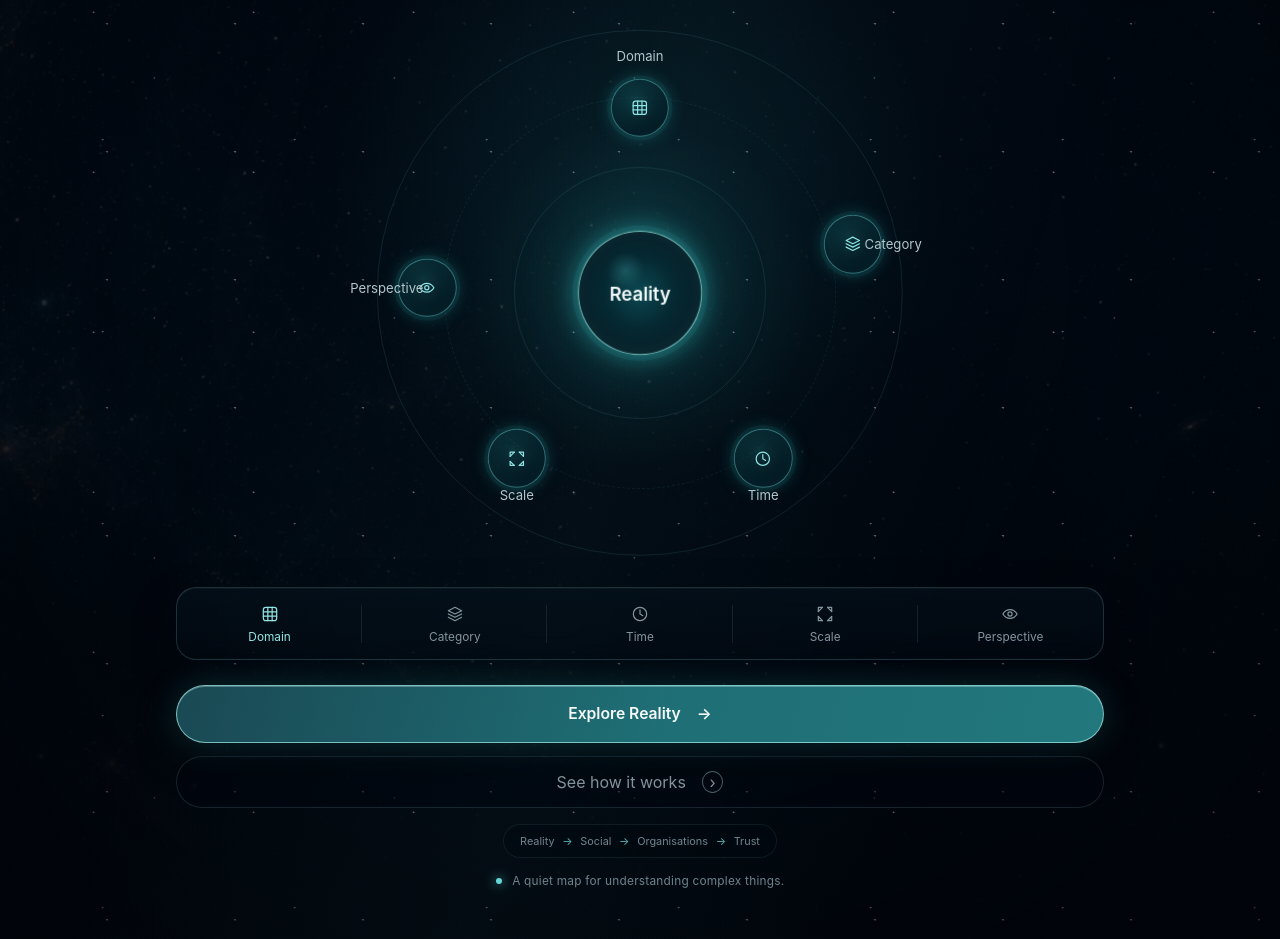
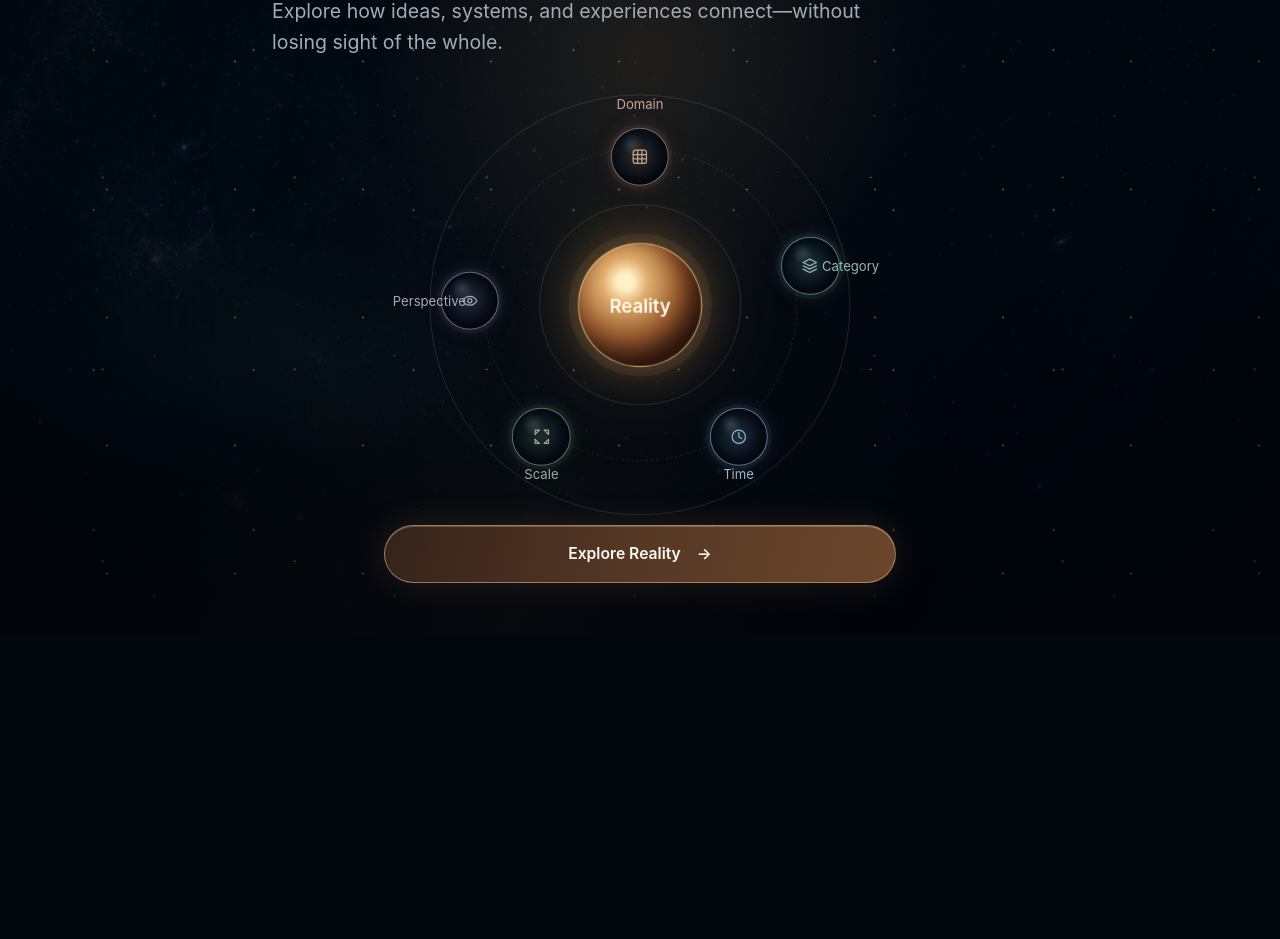
Before and after one commit to devcamos/reality-orbit, a React (Vite) app: page / in a window 1280 px wide. Shown: the part 360-1299 px from the top of the page. After the commit the page ends 994 px from the top, so only its background shows below. Built offline with nearby package versions, Linux system fonts and the light colour scheme.

Commit message:
Simplify the observatory entry point (#15)

```diff
--- a/src/components/ObservatoryIntroduction.tsx
+++ b/src/components/ObservatoryIntroduction.tsx
@@ -7,17 +7,12 @@ interface ObservatoryIntroductionProps {
 
 type LensName = "Domain" | "Category" | "Time" | "Scale" | "Perspective";
 
-interface Lens {
-  readonly name: LensName;
-  readonly question: string;
-}
-
-const lenses: readonly Lens[] = [
-  { name: "Domain", question: "What area of reality is this?" },
-  { name: "Category", question: "What kind of thing is it?" },
-  { name: "Time", question: "When does it exist or change?" },
-  { name: "Scale", question: "At what level are we looking?" },
-  { name: "Perspective", question: "From which viewpoint is it understood?" },
+const lenses: readonly LensName[] = [
+  "Domain",
+  "Category",
+  "Time",
+  "Scale",
+  "Perspective",
 ];
 
 function LensIcon({ name }: { readonly name: LensName }): ReactElement {
@@ -100,15 +95,12 @@ export function ObservatoryIntroduction({
         <div className="observatory-intro__opening">
           <h1 id="observatory-intro-title">Begin with Reality<span>.</span></h1>
           <p className="observatory-intro__lead">
-            Understand how ideas, systems, and experiences connect. Choose a
-            lens and move from the whole to the detail without losing context.
+            Explore how ideas, systems, and experiences connect—without losing
+            sight of the whole.
           </p>
         </div>
 
-        <figure
-          className="observatory-intro__map"
-          aria-label="Reality surrounded by five enduring lenses"
-        >
+        <figure className="observatory-intro__map">
           <div className="observatory-intro__map-field" aria-hidden="true">
             <span className="observatory-intro__map-orbit observatory-intro__map-orbit--outer" />
             <span className="observatory-intro__map-orbit observatory-intro__map-orbit--middle" />
@@ -116,30 +108,21 @@ export function ObservatoryIntroduction({
             <span className="observatory-intro__map-reality">Reality</span>
             {lenses.map((lens) => (
               <span
-                className={`observatory-intro__map-lens observatory-intro__map-lens--${lens.name.toLowerCase()}`}
-                key={lens.name}
+                className={`observatory-intro__map-lens observatory-intro__map-lens--${lens.toLowerCase()}`}
+                key={lens}
               >
                 <span className="observatory-intro__map-marker">
-                  <LensIcon name={lens.name} />
+                  <LensIcon name={lens} />
                 </span>
-                <span className="observatory-intro__map-label">{lens.name}</span>
+                <span className="observatory-intro__map-label">{lens}</span>
               </span>
             ))}
           </div>
+          <figcaption className="visually-hidden">
+            Reality surrounded by the five complementary lenses: Domain,
+            Category, Time, Scale, and Perspective.
+          </figcaption>
         </figure>
-
-        <ul
-          className="observatory-intro__lenses"
-          aria-label="Five lenses on Reality"
-        >
-          {lenses.map((lens) => (
-            <li key={lens.name}>
-              <LensIcon name={lens.name} />
-              <span>{lens.name}</span>
-              <span className="observatory-intro__lens-question">{lens.question}</span>
-            </li>
-          ))}
-        </ul>
 
         <button
           className="observatory-intro__enter"
@@ -150,32 +133,6 @@ export function ObservatoryIntroduction({
           <span>Explore Reality</span>
           <span aria-hidden="true">→</span>
         </button>
-
-        <details className="observatory-intro__explanation">
-          <summary>
-            <span>See how it works</span>
-            <span className="observatory-intro__play" aria-hidden="true">›</span>
-          </summary>
-          <ol aria-label="How to explore">
-            <li>Choose the lens that frames your question.</li>
-            <li>Select a concept to bring its meaning into focus.</li>
-            <li>Follow a curated path while Reality remains your reference point.</li>
-          </ol>
-        </details>
-
-        <nav className="observatory-intro__example" aria-label="Example route">
-          <ol>
-            <li>Reality</li>
-            <li>Social</li>
-            <li>Organisations</li>
-            <li>Trust</li>
-          </ol>
-        </nav>
-
-        <p className="observatory-intro__note">
-          <span className="observatory-intro__note-signal" aria-hidden="true" />
-          <span>A quiet map for understanding complex things.</span>
-        </p>
       </div>
     </section>
   );
--- a/src/styles/app.css
+++ b/src/styles/app.css
@@ -1,6 +1,16 @@
 :root {
   color-scheme: dark;
   font-family: "Avenir Next", "SF Pro Display", "Segoe UI Variable Display", "Segoe UI", sans-serif;
+  --space-void: #02060d;
+  --space-navy: #07111f;
+  --space-text: #f1f5f7;
+  --space-muted: #9fadb8;
+  --reality-color: #c99d69;
+  --domain-color: #b38361;
+  --category-color: #6f9f9a;
+  --time-color: #7397bb;
+  --scale-color: #78926f;
+  --perspective-color: #9182a4;
   background: #02060d;
 }
 
@@ -26,6 +36,15 @@ button {
   font: inherit;
 }
 
+.visually-hidden {
+  position: absolute;
+  width: 1px;
+  height: 1px;
+  overflow: hidden;
+  clip-path: inset(50%);
+  white-space: nowrap;
+}
+
 .app-shell,
 .orbit-frame-shell {
   min-height: 100dvh;
@@ -37,12 +56,14 @@ button {
   min-height: 100dvh;
   overflow: hidden;
   padding: clamp(1.5rem, 4vw, 3.5rem) 1rem;
-  color: #edf3f5;
+  color: var(--space-text);
   background:
-    radial-gradient(circle at 50% 42%, rgb(26 118 131 / 16%), transparent 31%),
+    radial-gradient(circle at 50% 42%, rgb(189 143 90 / 13%), transparent 31%),
+    radial-gradient(ellipse 28% 18% at 18% 72%, rgb(31 103 111 / 8%), transparent 72%),
+    radial-gradient(ellipse 28% 18% at 82% 23%, rgb(116 139 160 / 7%), transparent 75%),
     linear-gradient(180deg, rgb(2 7 15 / 91%), rgb(1 8 17 / 82%) 46%, rgb(0 5 12 / 98%)),
     var(--intro-background) center / cover no-repeat,
-    #02060d;
+    var(--space-void);
 }
 
 .observatory-intro::before,
@@ -68,14 +89,14 @@ button {
 
 .observatory-intro::after {
   background:
-    linear-gradient(105deg, transparent 30%, rgb(66 155 165 / 5%) 50%, transparent 70%),
+    linear-gradient(105deg, transparent 30%, rgb(189 143 90 / 4%) 50%, transparent 70%),
     radial-gradient(ellipse at center, transparent 38%, rgb(1 4 9 / 64%) 88%);
 }
 
 .observatory-intro__shell {
   position: relative;
   z-index: 2;
-  width: min(100%, 58rem);
+  width: min(100%, 46rem);
   margin: 0 auto;
 }
 
@@ -83,14 +104,14 @@ button {
   display: flex;
   align-items: center;
   justify-content: space-between;
-  margin-bottom: clamp(2.4rem, 7vw, 4.8rem);
+  margin-bottom: clamp(2.25rem, 6vw, 3.75rem);
 }
 
 .observatory-intro__brand {
   display: inline-flex;
   align-items: center;
   gap: 0.75rem;
-  color: #a7dbe0;
+  color: #b9c5cc;
   font-size: 0.76rem;
   font-weight: 650;
   letter-spacing: 0.23em;
@@ -103,17 +124,17 @@ button {
   width: 2.5rem;
   aspect-ratio: 1;
   place-items: center;
-  border: 1px solid rgb(125 226 230 / 46%);
+  border: 1px solid rgb(201 157 105 / 52%);
   border-right-color: transparent;
   border-radius: 50%;
-  box-shadow: 0 0 1.25rem rgb(71 220 222 / 14%);
+  box-shadow: 0 0 1.25rem rgb(201 157 105 / 15%);
 }
 
 .observatory-intro__brand-mark::before,
 .observatory-intro__brand-mark::after,
 .observatory-intro__brand-mark span {
   position: absolute;
-  border: 1px solid rgb(120 223 226 / 58%);
+  border: 1px solid rgb(201 157 105 / 62%);
   border-radius: 50%;
   content: "";
 }
@@ -132,8 +153,8 @@ button {
   width: 0.26rem;
   aspect-ratio: 1;
   border: 0;
-  background: #9ce9e8;
-  box-shadow: 0 0 0.65rem #74dfe2;
+  background: #e0b77f;
+  box-shadow: 0 0 0.65rem rgb(201 157 105 / 72%);
 }
 
 .observatory-intro__signal {
@@ -141,14 +162,14 @@ button {
   width: 2.65rem;
   aspect-ratio: 1;
   place-items: center;
-  color: #e7f6f6;
-  border: 1px solid rgb(147 200 210 / 25%);
+  color: #d8e1e6;
+  border: 1px solid rgb(164 196 218 / 20%);
   border-radius: 50%;
   box-shadow: inset 0 0 1rem rgb(64 144 159 / 7%);
 }
 
 .observatory-intro__opening {
-  max-width: 47rem;
+  max-width: 44rem;
 }
 
 .observatory-intro h1 {
@@ -162,22 +183,22 @@ button {
 }
 
 .observatory-intro h1 span {
-  color: #73e0e1;
-  text-shadow: 0 0 1.3rem rgb(77 219 221 / 36%);
+  color: var(--reality-color);
+  text-shadow: 0 0 1.3rem rgb(201 157 105 / 32%);
 }
 
 .observatory-intro__lead {
-  max-width: 54ch;
+  max-width: 48ch;
   margin: 1.1rem 0 0;
-  color: #9caeb6;
+  color: var(--space-muted);
   font-size: clamp(1rem, 2.2vw, 1.22rem);
   line-height: 1.58;
   text-wrap: pretty;
 }
 
 .observatory-intro__map {
-  width: min(100%, 35rem);
-  margin: clamp(2.4rem, 6vw, 4.2rem) auto clamp(1.8rem, 5vw, 3.2rem);
+  width: min(100%, 28rem);
+  margin: clamp(2.1rem, 5vw, 3.25rem) auto clamp(1rem, 3vw, 1.6rem);
 }
 
 .observatory-intro__map-field {
@@ -190,7 +211,7 @@ button {
   position: absolute;
   inset: 12%;
   border-radius: 50%;
-  background: radial-gradient(circle, rgb(65 224 222 / 9%), transparent 62%);
+  background: radial-gradient(circle, rgb(201 157 105 / 9%), transparent 62%);
   content: "";
 }
 
@@ -199,7 +220,7 @@ button {
   top: 50%;
   left: 50%;
   aspect-ratio: 1;
-  border: 1px solid rgb(101 182 190 / 13%);
+  border: 1px solid rgb(164 197 218 / 15%);
   border-radius: 50%;
   transform: translate(-50%, -50%);
 }
@@ -227,17 +248,17 @@ button {
   width: clamp(5.5rem, 18vw, 7.7rem);
   aspect-ratio: 1;
   place-items: center;
-  color: #f1f8f8;
-  border: 1px solid rgb(157 249 245 / 75%);
+  color: #fff8ed;
+  border: 1px solid rgb(242 200 137 / 72%);
   border-radius: 50%;
   background:
-    radial-gradient(circle at 38% 32%, rgb(100 222 218 / 21%), transparent 17%),
-    radial-gradient(circle, rgb(13 74 83 / 90%), rgb(3 25 35 / 96%) 63%, rgb(1 12 20 / 100%));
+    radial-gradient(circle at 38% 31%, rgb(255 239 199 / 98%) 0 7%, rgb(229 180 112 / 92%) 20%, rgb(153 91 45 / 88%) 48%, rgb(52 30 21 / 96%) 74%),
+    #7a4a2f;
   box-shadow:
-    0 0 0 0.34rem rgb(73 228 225 / 8%),
-    0 0 1.8rem rgb(68 229 226 / 43%),
-    0 0 4.6rem rgb(52 187 192 / 23%),
-    inset 0 0 1.8rem rgb(126 240 237 / 14%);
+    inset -0.65rem -0.7rem 1.25rem rgb(36 13 5 / 55%),
+    0 0 0 0.58rem rgb(213 153 80 / 9%),
+    0 0 2.8rem rgb(211 148 76 / 33%),
+    0 0 4.6rem rgb(201 157 105 / 16%);
   font-size: clamp(0.92rem, 2.4vw, 1.15rem);
   font-weight: 640;
   transform: translate(-50%, -50%);
@@ -245,6 +266,7 @@ button {
 }
 
 .observatory-intro__map-lens {
+  --lens-color: #88a9b5;
   --lens-x: 50%;
   --lens-y: 50%;
   --label-x: 50%;
@@ -253,17 +275,19 @@ button {
   z-index: 3;
   top: var(--lens-y);
   left: var(--lens-x);
-  color: #b3c6cc;
+  color: color-mix(in srgb, var(--lens-color) 62%, #d8e1e6);
   transform: translate(-50%, -50%);
 }
 
 .observatory-intro__map-lens--domain {
+  --lens-color: var(--domain-color);
   --lens-x: 50%;
   --lens-y: 12%;
   --label-y: -1.45rem;
 }
 
 .observatory-intro__map-lens--category {
+  --lens-color: var(--category-color);
   --lens-x: 88%;
   --lens-y: 40%;
   --label-x: calc(100% + 0.7rem);
@@ -271,16 +295,19 @@ button {
 }
 
 .observatory-intro__map-lens--time {
+  --lens-color: var(--time-color);
   --lens-x: 72%;
   --lens-y: 84%;
 }
 
 .observatory-intro__map-lens--scale {
+  --lens-color: var(--scale-color);
   --lens-x: 28%;
   --lens-y: 84%;
 }
 
 .observatory-intro__map-lens--perspective {
+  --lens-color: var(--perspective-color);
   --lens-x: 12%;
   --lens-y: 49%;
   --label-x: -0.7rem;
@@ -292,14 +319,17 @@ button {
   width: clamp(2.8rem, 9vw, 3.65rem);
   aspect-ratio: 1;
   place-items: center;
-  color: #8de2e2;
-  border: 1px solid rgb(107 225 225 / 44%);
+  color: color-mix(in srgb, var(--lens-color) 72%, #eef4f6);
+  border: 1px solid color-mix(in srgb, var(--lens-color) 62%, rgb(184 207 220 / 24%));
   border-radius: 50%;
-  background: radial-gradient(circle at 42% 35%, rgb(44 167 172 / 24%), rgb(3 24 33 / 94%) 68%);
+  background:
+    radial-gradient(circle at 36% 28%, rgb(239 248 250 / 15%), transparent 20%),
+    radial-gradient(circle, color-mix(in srgb, var(--lens-color) 25%, transparent), transparent 66%),
+    rgb(5 15 25 / 90%);
   box-shadow:
-    0 0 0 0.24rem rgb(61 213 214 / 6%),
-    0 0 1.15rem rgb(52 209 210 / 28%),
-    inset 0 0 1rem rgb(54 178 184 / 10%);
+    inset -0.5rem -0.55rem 1.1rem rgb(0 3 8 / 46%),
+    0 0 0 0.24rem color-mix(in srgb, var(--lens-color) 7%, transparent),
+    0 0 1.15rem color-mix(in srgb, var(--lens-color) 22%, transparent);
 }
 
 .observatory-intro__map-label {
@@ -320,76 +350,23 @@ button {
   stroke-width: 1.45;
 }
 
-.observatory-intro__lenses {
-  display: grid;
-  grid-template-columns: repeat(5, minmax(0, 1fr));
-  margin: 0;
-  padding: 0.78rem 0;
-  border: 1px solid rgb(122 180 192 / 22%);
-  border-radius: 1.25rem;
-  background: linear-gradient(180deg, rgb(5 18 29 / 58%), rgb(2 10 18 / 42%));
-  box-shadow:
-    inset 0 1px rgb(221 248 249 / 4%),
-    0 1.2rem 3rem rgb(0 4 9 / 22%);
-  list-style: none;
-  backdrop-filter: blur(14px);
-}
-
-.observatory-intro__lenses li {
-  position: relative;
-  display: grid;
-  min-width: 0;
-  justify-items: center;
-  gap: 0.35rem;
-  padding: 0.2rem 0.45rem;
-  color: #83949d;
-  font-size: clamp(0.62rem, 1.7vw, 0.74rem);
-}
-
-.observatory-intro__lenses li:first-child {
-  color: #91e6e4;
-}
-
-.observatory-intro__lenses li:not(:last-child)::after {
-  position: absolute;
-  top: 8%;
-  right: 0;
-  width: 1px;
-  height: 84%;
-  background: rgb(119 169 181 / 14%);
-  content: "";
-}
-
-.observatory-intro__lens-question {
-  position: absolute;
-  width: 1px;
-  height: 1px;
-  overflow: hidden;
-  clip: rect(0 0 0 0);
-  white-space: nowrap;
-}
-
-.observatory-intro__enter,
-.observatory-intro__explanation {
-  width: 100%;
-}
-
 .observatory-intro__enter {
   display: flex;
+  width: min(100%, 32rem);
   min-height: 3.6rem;
   align-items: center;
   justify-content: center;
   gap: 1rem;
-  margin-top: 1.55rem;
+  margin: 0 auto;
   padding: 0.9rem 1.35rem;
-  color: #f5f9fa;
-  border: 1px solid rgb(171 246 241 / 66%);
+  color: #fff8ef;
+  border: 1px solid rgb(219 180 128 / 58%);
   border-radius: 999px;
   background:
-    linear-gradient(105deg, rgb(27 76 87 / 96%), rgb(32 115 122 / 96%) 52%, rgb(35 125 130 / 96%));
+    linear-gradient(105deg, rgb(54 36 27 / 96%), rgb(91 59 39 / 96%) 52%, rgb(111 73 46 / 96%));
   box-shadow:
-    inset 0 1px 0 rgb(237 255 254 / 28%),
-    0 0 2rem rgb(59 220 216 / 17%),
+    inset 0 1px 0 rgb(255 239 215 / 24%),
+    0 0 2rem rgb(201 157 105 / 16%),
     0 1rem 2.8rem rgb(0 7 13 / 32%);
   font-size: 0.98rem;
   font-weight: 620;
@@ -402,17 +379,17 @@ button {
 }
 
 .observatory-intro__enter:hover {
-  border-color: rgb(209 255 252 / 82%);
+  border-color: rgb(240 205 157 / 78%);
   background:
-    linear-gradient(105deg, rgb(33 91 101 / 98%), rgb(34 120 127 / 98%) 52%, rgb(39 129 133 / 98%));
+    linear-gradient(105deg, rgb(65 43 31 / 98%), rgb(107 70 45 / 98%) 52%, rgb(126 84 52 / 98%));
   box-shadow:
-    inset 0 1px 0 rgb(237 255 254 / 34%),
-    0 0 2.7rem rgb(59 220 216 / 24%),
+    inset 0 1px 0 rgb(255 239 215 / 30%),
+    0 0 2.7rem rgb(201 157 105 / 22%),
     0 1.2rem 3rem rgb(0 7 13 / 38%);
 }
 
 .observatory-intro__enter:focus-visible {
-  outline: 2px solid #b2d1dc;
+  outline: 2px solid #dfbd90;
   outline-offset: 4px;
 }
 
@@ -438,104 +415,6 @@ button {
   31% {
     filter: brightness(1.01);
   }
-}
-
-.observatory-intro__explanation {
-  margin-top: 0.85rem;
-  border: 1px solid rgb(125 169 184 / 18%);
-  border-radius: 999px;
-  background: rgb(2 9 17 / 44%);
-}
-
-.observatory-intro__explanation summary {
-  display: flex;
-  min-height: 3.1rem;
-  align-items: center;
-  justify-content: center;
-  gap: 1rem;
-  padding: 0.75rem 1.2rem;
-  color: #8999a2;
-  cursor: pointer;
-  list-style: none;
-}
-
-.observatory-intro__explanation summary::-webkit-details-marker {
-  display: none;
-}
-
-.observatory-intro__explanation summary:focus-visible {
-  outline: 2px solid #9bc9d0;
-  outline-offset: 4px;
-}
-
-.observatory-intro__play {
-  display: grid;
-  width: 1.35rem;
-  aspect-ratio: 1;
-  place-items: center;
-  border: 1px solid rgb(159 199 209 / 48%);
-  border-radius: 50%;
-  transition: transform 180ms ease;
-}
-
-.observatory-intro__explanation[open] .observatory-intro__play {
-  transform: rotate(90deg);
-}
-
-.observatory-intro__explanation ol {
-  display: grid;
-  gap: 0.55rem;
-  margin: 0;
-  padding: 0.2rem 1.6rem 1.2rem 2.8rem;
-  color: #9baab1;
-  font-size: 0.82rem;
-  line-height: 1.5;
-}
-
-.observatory-intro__example {
-  margin-top: 1rem;
-}
-
-.observatory-intro__example ol {
-  display: flex;
-  max-width: max-content;
-  flex-wrap: wrap;
-  justify-content: center;
-  gap: 0;
-  margin: 0 auto;
-  padding: 0.55rem 1rem;
-  color: #71858e;
-  border: 1px solid rgb(113 158 173 / 12%);
-  border-radius: 999px;
-  background: rgb(2 10 18 / 38%);
-  font-size: 0.68rem;
-  list-style: none;
-}
-
-.observatory-intro__example li:not(:last-child)::after {
-  margin: 0 0.48rem;
-  color: #5bb9ba;
-  content: "→";
-}
-
-.observatory-intro__note {
-  display: flex;
-  align-items: center;
-  justify-content: center;
-  gap: 0.65rem;
-  margin: 1rem 0 0;
-  color: #6f838c;
-  font-size: 0.74rem;
-  letter-spacing: 0.02em;
-  text-align: center;
-}
-
-.observatory-intro__note-signal {
-  width: 0.38rem;
-  aspect-ratio: 1;
-  border-radius: 50%;
-  background: #65d7d7;
-  box-shadow: 0 0 0.7rem #61d9da;
 }
 
 @keyframes intro-star-drift {
@@ -643,16 +522,20 @@ button {
     aspect-ratio: 1.08;
   }
 
-  .observatory-intro__lenses {
-    border-radius: 1.1rem;
+  .observatory-intro__enter {
+    min-height: 3.7rem;
   }
 
-  .observatory-intro__lenses li {
-    padding-inline: 0.25rem;
+  .observatory-intro__map-lens--category {
+    --lens-x: 84%;
+    --label-x: 50%;
+    --label-y: calc(100% + 0.62rem);
   }
 
-  .observatory-intro__enter {
-    margin-top: 1.2rem;
+  .observatory-intro__map-lens--perspective {
+    --lens-x: 16%;
+    --label-x: 50%;
+    --label-y: calc(100% + 0.62rem);
   }
 }
 
@@ -671,20 +554,8 @@ button {
     width: 2.35rem;
   }
 
-  .observatory-intro__map-lens--category {
-    --lens-x: 84%;
-  }
-
-  .observatory-intro__map-lens--perspective {
-    --lens-x: 16%;
-  }
-
   .observatory-intro__map-label {
     font-size: 0.64rem;
-  }
-
-  .observatory-intro__lenses li {
-    font-size: 0.56rem;
   }
 
   .observatory-intro__lens-icon {
@@ -706,8 +577,7 @@ button {
     animation: none;
   }
 
-  .observatory-intro__enter,
-  .observatory-intro__play {
+  .observatory-intro__enter {
     transition: none;
   }
 }
```
Also changed, not shown: scripts/verify.mjs (+13 -1 lines), 1 other file (tests, documents, lock files or other folders).
